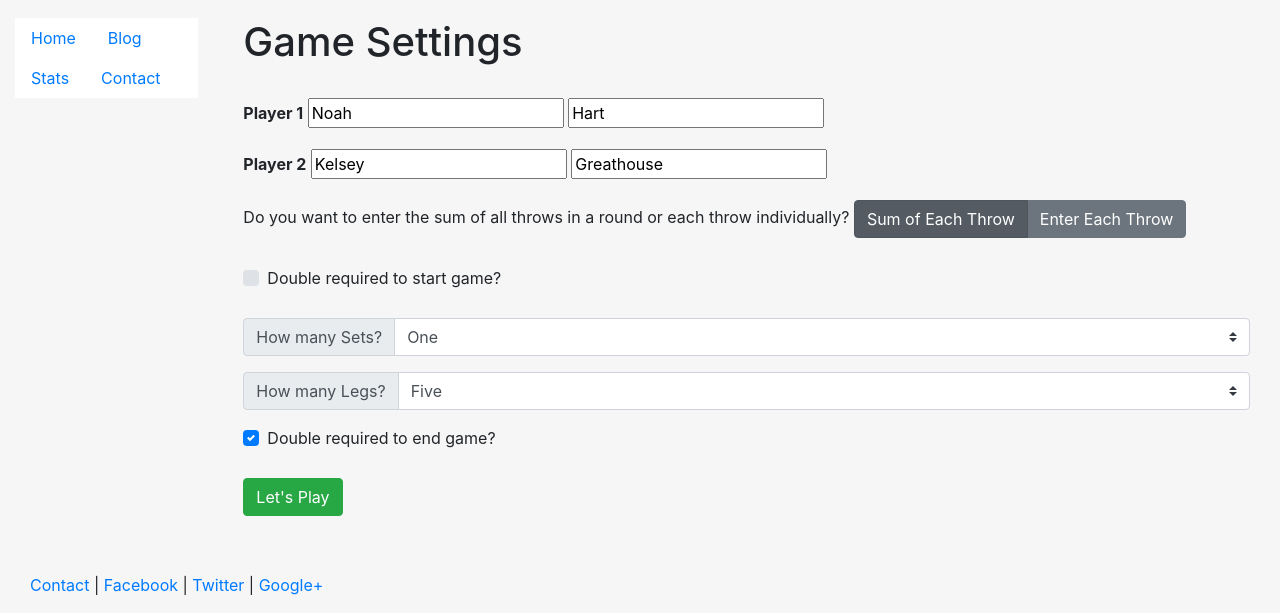
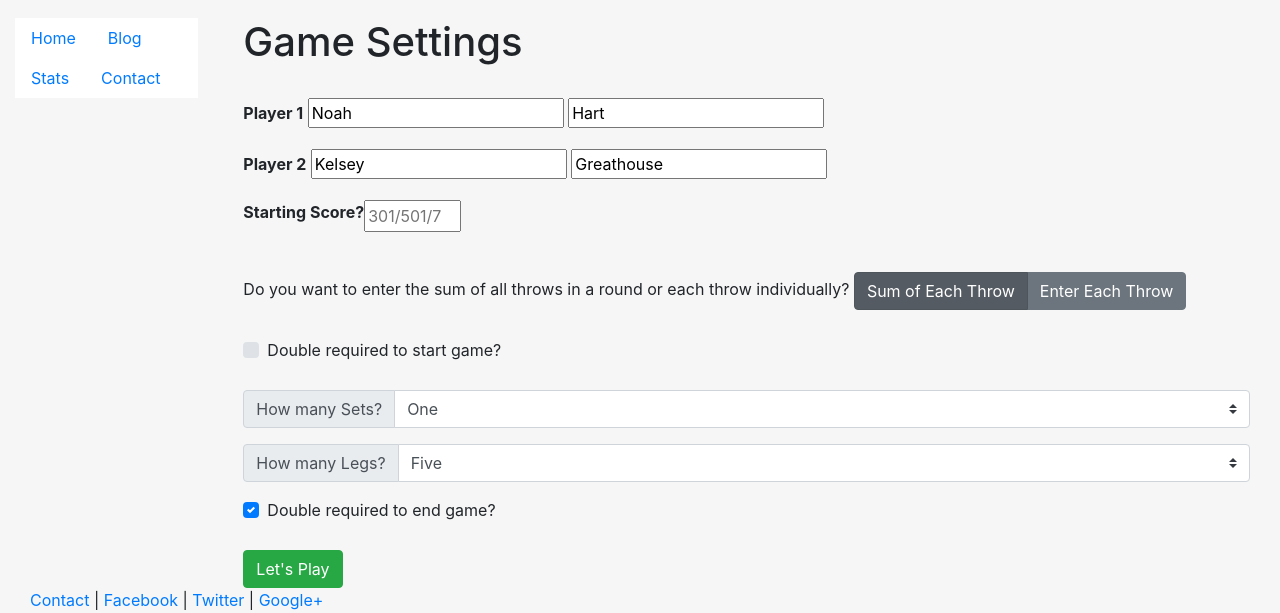
Before and after one commit to nahart/dartmvp, a Django app: page /scorer/start_game/ in a window 1280 px wide. Shown: the part 187-800 px from the top of the page. Run offline with Django 3.2, Linux system fonts and the light colour scheme; some libraries are stand-ins or nearby versions.

Commit message:
add functionality for 301, 501, 701

```diff
--- a/scorer/templates/scorer/includes/settings.html
+++ b/scorer/templates/scorer/includes/settings.html
@@ -18,12 +18,14 @@
 
 
 
-    {% if game_301 %}
-        <!--<p>
-            <label>Do you want to enter each dart or the sum of each?</label><br>
-            <input type="radio" name="enter_1_or_3_darts" value="1_dart"> Sum of Each Throw <br>
-            <input type="radio" name="enter_1_or_3_darts" value="3_darts"> Enter Each Throw
-        </p>-->
+    {% if game_X01 %}
+
+        <div class="input-group mb-3">
+            <label><b>Starting Score? </b></label>
+            <input type="number" name="x01" placeholder="301/501/701" min="301" step="200" max="701" required>
+        </div>
+        <br>
+
         <label>Do you want to enter the sum of all throws in a round or each throw individually?</label>
 
         <div class="btn-group btn-group-toggle throw-entry-mode" data-toggle="buttons">
--- a/scorer/templates/scorer/start_game.html
+++ b/scorer/templates/scorer/start_game.html
@@ -2,6 +2,6 @@
 {% block content %}
 <h1>Game Settings</h1>
 
-{% include "scorer/includes/settings.html" with game_301=True %}
+{% include "scorer/includes/settings.html" with game_X01=True %}
 
 {% endblock %}>
--- a/scorer/views.py
+++ b/scorer/views.py
@@ -50,7 +50,7 @@
 
         # Create a Match
         match = Match.objects.create(
-            starting_score=301
+            starting_score=int(request.POST.get("x01"))
         )
 
         # Add players to match and create the MatchPlayerOrder objects
```
